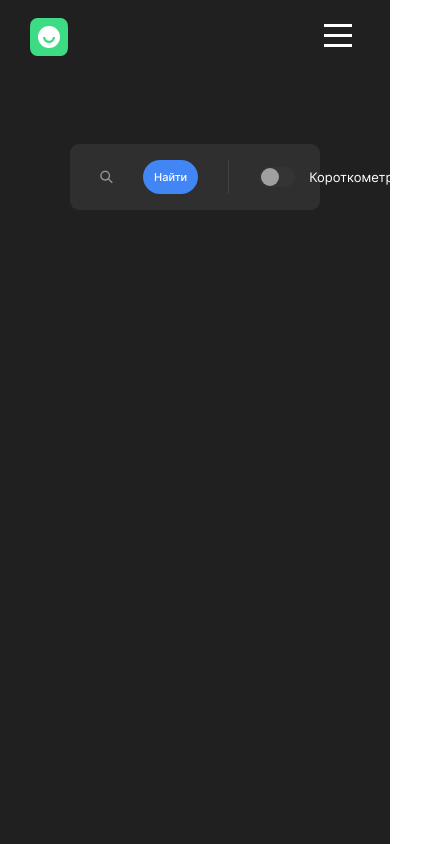
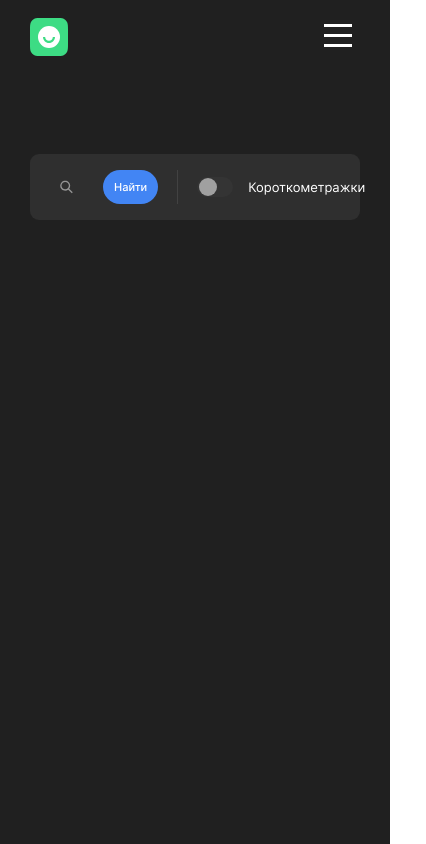
Before and after one commit to Wardenclock1759/movies-explorer-frontend, a React (Create React App) app: page /movies in a window 390 px wide. Shown: the whole page, 426 px wide, since content can reach past the window. Built offline with nearby package versions, Linux system fonts and the light colour scheme.

Commit message:
feat: added search layout for 768px

```diff
--- a/src/components/FilterCheckbox/FilterCheckbox.css
+++ b/src/components/FilterCheckbox/FilterCheckbox.css
@@ -61,3 +61,9 @@
   font-weight: 400;
   line-height: 18px;
 }
+
+@media screen and (max-width: 768px) {
+  .filter {
+    gap: 15px;
+  }
+}
--- a/src/components/SearchForm/SearchForm.css
+++ b/src/components/SearchForm/SearchForm.css
@@ -60,3 +60,18 @@
   margin-right: 30px;
   border-right: 1px solid #424242;
 }
+
+@media screen and (max-width: 768px) {
+  .search {
+    margin: 80px 30px;
+    padding: 16px 20px 16px 19px;
+  }
+
+  .search__form {
+    margin-right: 19px;
+  }
+
+  .search__line {
+    margin-right: 19px;
+  }
+}
```
